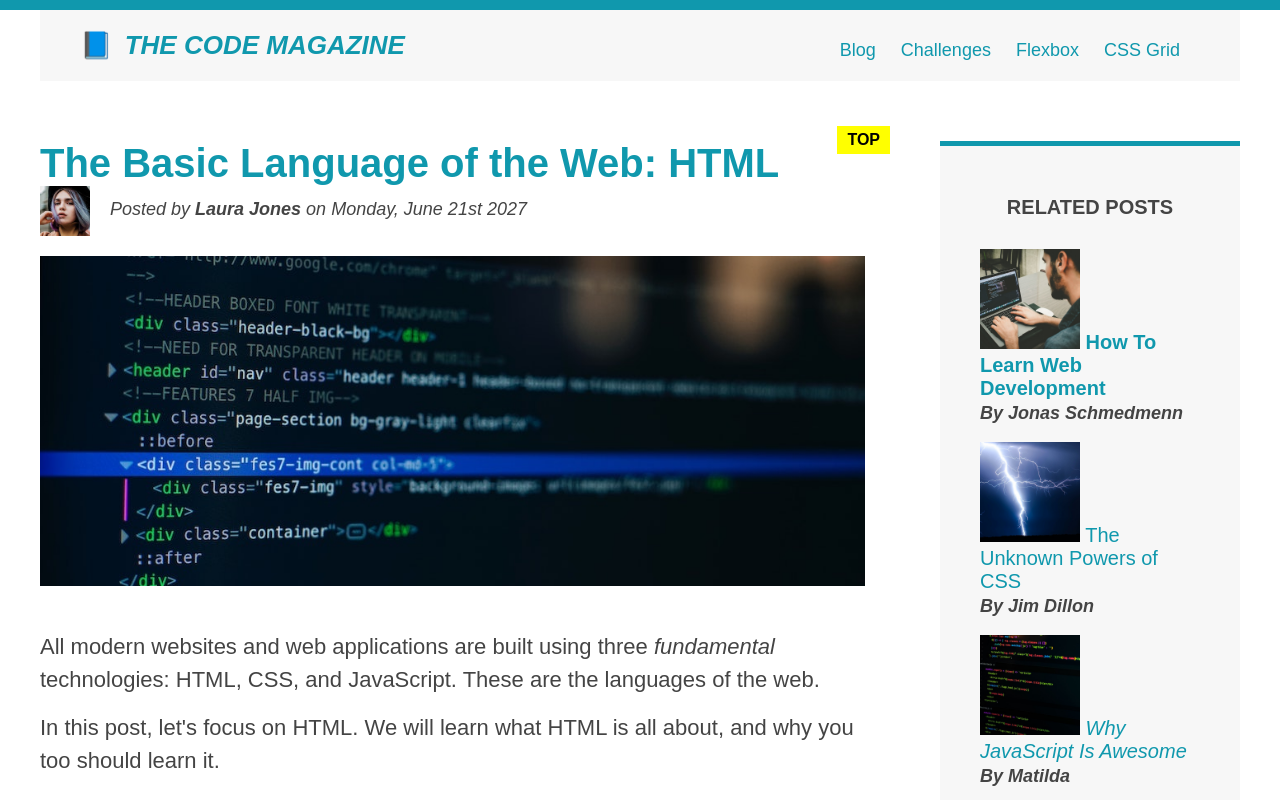
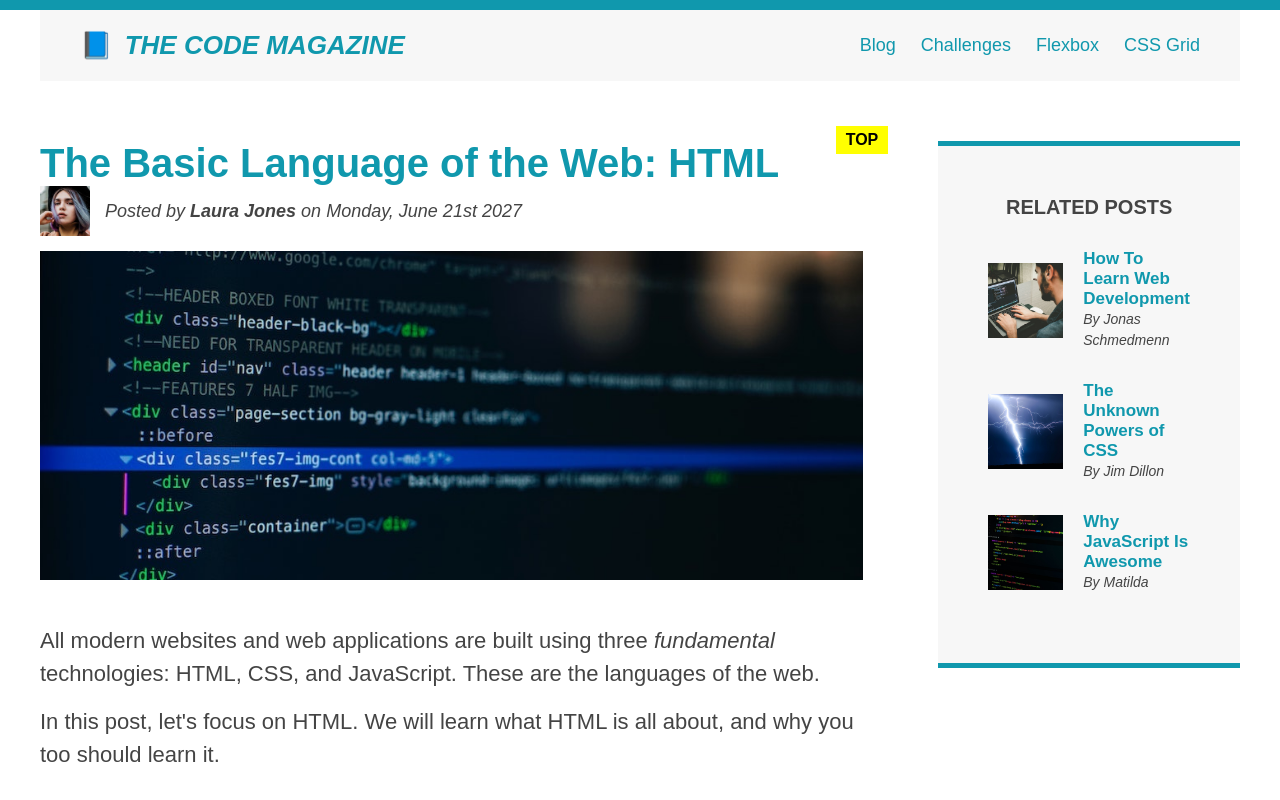
Before and after one commit to Jade4Codes/HTML-CSS-Practice, a plain HTML site: page index.html in a window 1280 px wide. Shown: the top 800 px of the page. Drawn offline with Linux system fonts and the light colour scheme.

Commit message:
flexbox practice

```diff
--- a/index.html
+++ b/index.html
@@ -19,21 +19,20 @@
     <div class="container">
   <header class="main-header clearfix">
     <h1>📘 The Code Magazine</h1>
-
     <nav>
       <a href="blog.html">Blog</a>
       <a href="#">Challenges</a>
-      <a href="#">Flexbox</a>
-      <a href="#">CSS Grid</a>
+      <a href="flexbox.html">Flexbox</a>
+      <a href="css-grid.html">CSS Grid</a>
     </nav>
-
-    <div class="clear"></div>
   </header>
 
+<div class="row">
   <article>
     <header class="post-header">
     <h2>The Basic Language of the Web: HTML</h2>
 
+    <div class="author-box">
     <img
     src="img/laura-jones.jpg"
     alt="Laura Jones Photo"
@@ -45,6 +44,7 @@
 
 
     <p id="author" class="author">Posted by <strong>Laura Jones</strong> on Monday, June 21st 2027</p>
+    </div>
 
     <img
     src="img/post-img.jpg"
@@ -105,45 +105,55 @@
     <h4>Related posts</h4>
 
     <ul class="related-photos">
-      <li>
+      <li class="related-post">
         <img
         src="img/related-1.jpg"
         alt="man on computer"
-        width="100"
-        height="100"
+        width="75"
+        height="75"
         />
-        <!-- <nav> -->
-          <a href="#">How To Learn Web Development</a>
+
+      <div>
+          <a href="#" class="related-link">How To Learn Web Development</a>
         <!-- </nav>  -->
           <p class="related-author">By Jonas Schmedmenn</p>
+      </div>
+
       </li>
-      <li>
+      <li class="related-post">
         <img
         src="img/related-2.jpg"
         alt="lightning"
-        width="100"
-        height="100"
+        width="75"
+        height="75"
         />
-        <!-- <nav> -->
-          <a href="#">The Unknown Powers of CSS</a>
+
+       <div>
+          <a href="#" class="related-link">The Unknown Powers of CSS</a>
         <!-- </nav> -->
           <p class="related-author">By Jim Dillon</p>
+      </div>
+
       </li>
-      <li>
+      <li class="related-post">
         <img
         src="img/related-3.jpg"
         alt="code on screen"
-        width="100"
-        height="100"
+        width="75"
+        height="75"
         />
-        <!-- <nav> -->
-          <a href="#">Why JavaScript Is Awesome</a>
+
+      <div>
+          <a href="#" class="related-link">Why JavaScript Is Awesome</a>
         <!-- </nav> -->
           <p class="related-author">By Matilda</p>
+      </div>
+
       </li>
 
     </ul>
   </aside>
+</div>
 
   <footer>
     <p id="copywright">Copyright &copy; 2027 by The Code Magazine.</p>
--- a/style.css
+++ b/style.css
@@ -32,6 +32,7 @@ body {
 
 nav {
   font-size: 18px;
+  /* margin-left: 439px; */
   /* text-align: center; */
 }
 
@@ -100,7 +101,7 @@ ol {
 li {
   font-family: sans-serif;
   font-size: 20px;
-  /* margin: 10px; */
+  margin: 10px;
 }
 
 li:last-child {
@@ -177,8 +178,8 @@ nav a:link {
   padding: 20px;
 
   display: block; */
-  margin-right: 20px;
-  margin-top: 10px;
+  /* margin-right: 20px; */
+  margin-left: 20px;
   display: inline-block;
   /* display: inline-block;
   background-color: rgba(68, 68, 68, 0.55);
@@ -186,6 +187,10 @@ nav a:link {
   margin: 20px;
   padding: 20px; */
 }
+
+/* nav a:last-child {
+  margin-right: 0px;
+} */
 
 button {
   font-size: 22px;
@@ -225,6 +230,7 @@ h2::after {
 }
 
 /* FLOATS */
+/*
 .author-img {
   float: left;
   margin-bottom: 20px;
@@ -266,3 +272,58 @@ aside {
 footer {
   clear: both;
 }
+*/
+/* FLEXBOX */
+.main-header {
+  display: flex;
+  align-items: center;
+  justify-content: space-between;
+}
+
+.author-box {
+  display: flex;
+  align-items: center;
+  margin-bottom: 15px;
+}
+
+.author {
+  margin-bottom: 0px;
+  margin-left: 15px;
+}
+
+.related-post {
+  display: flex;
+  align-items: center;
+  gap: 20px;
+  margin-bottom: 30px;
+}
+
+.related-link:link {
+  font-size: 17px;
+  font-weight: bold;
+  font-style: normal;
+  display: block;
+}
+
+.related-author {
+  margin-bottom: 0px;
+  font-size: 14px;
+  font-weight: normal;
+  font-style: italic;
+}
+
+.row {
+  display: flex;
+  align-items: flex-start;
+  gap: 75px;
+  margin-bottom: 60px;
+}
+
+article {
+  flex: 1;
+  margin-bottom: 0;
+}
+
+aside {
+  flex: 0 0 300px;
+}
```
Also changed, not shown: css-grid.html (added, +80 -0 lines), flexbox.html (added, +76 -0 lines).
